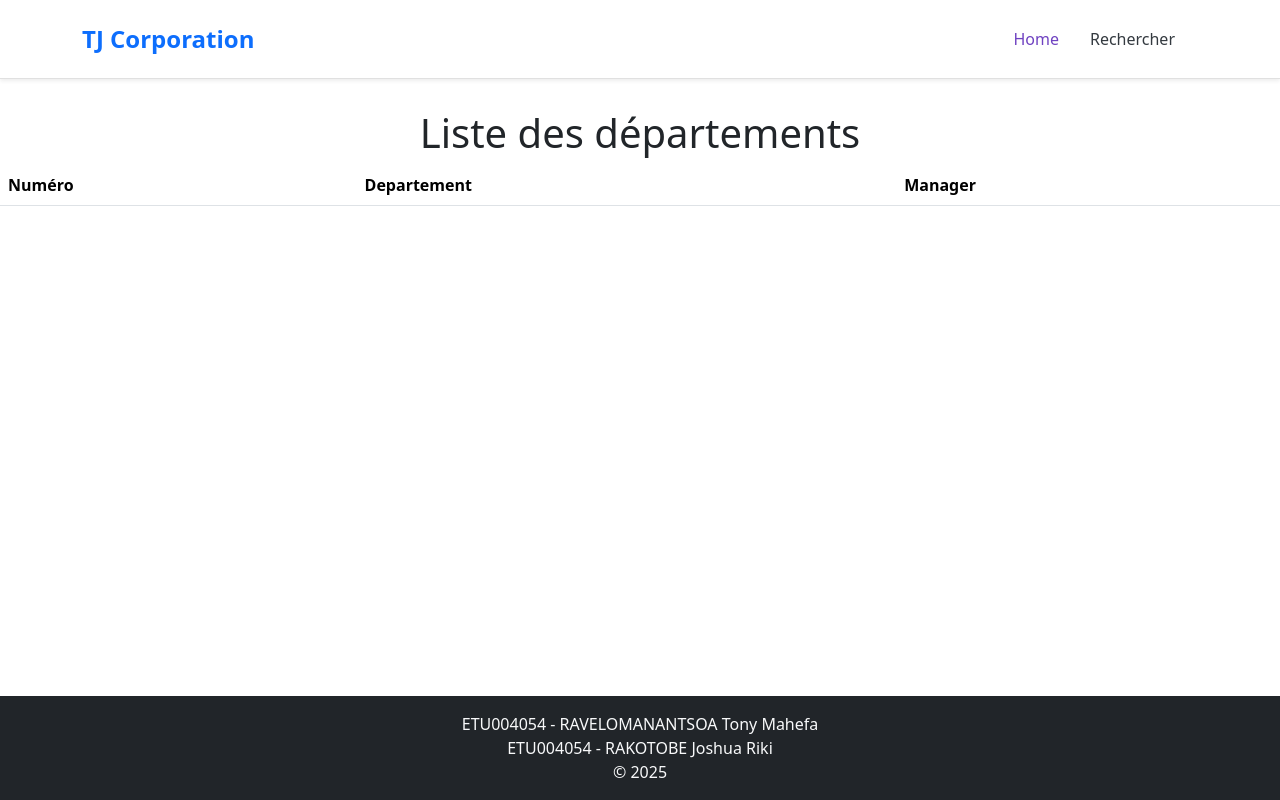
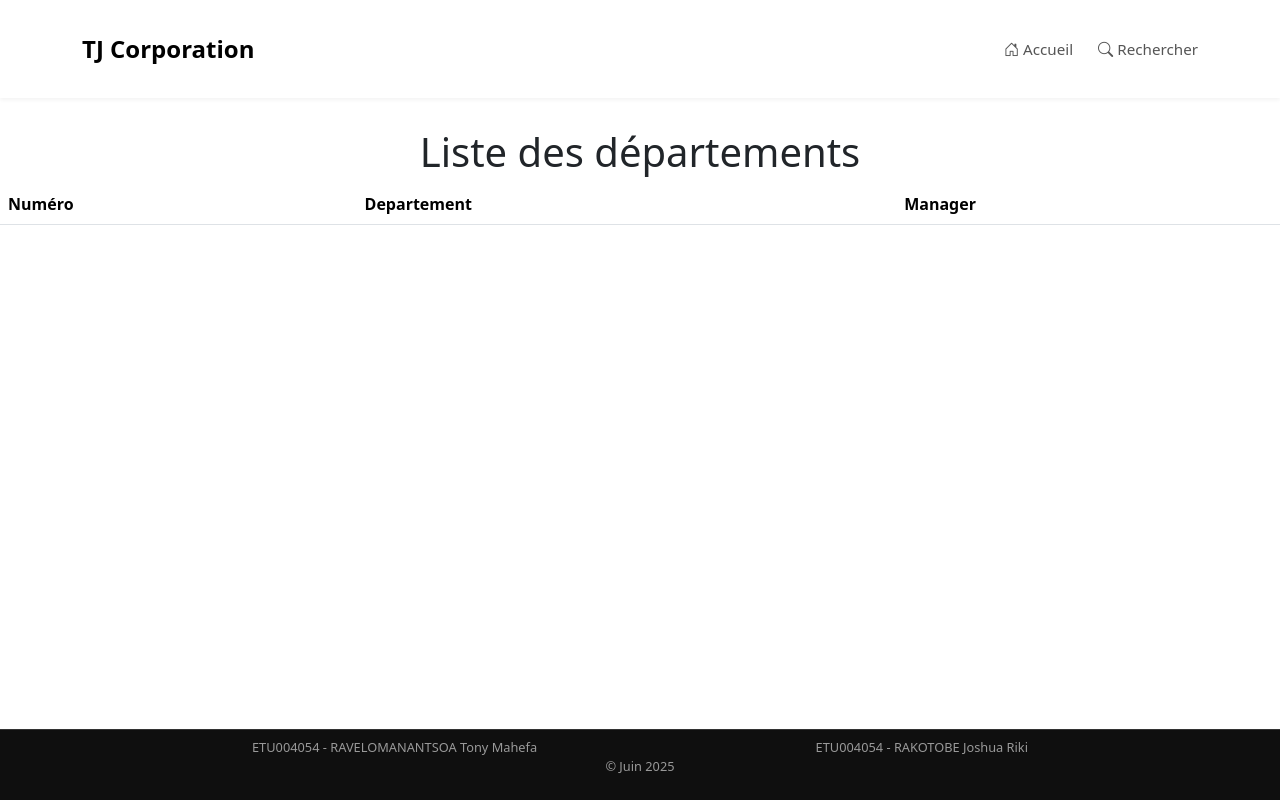
Before and after one commit to Dahimatsu/TP-Employees, a PHP site: page /pages/modele.php?page=accueil in a window 1280 px wide. Run offline with PHP 8.4, Linux system fonts and the light colour scheme; data that the repository does not hold is empty.

Commit message:
Pagination V3

```diff
--- a/assets/css/style.css
+++ b/assets/css/style.css
@@ -4,6 +4,44 @@ body {
 
 header {
   margin-bottom: 30px;
+}
+
+main {
+  padding-bottom: 20px;
+}
+
+.main-header-nav {
+  background-color: #fff;
+  box-shadow: 0 2px 4px rgba(0, 0, 0, 0.05);
+  padding: 15px 0;
+}
+
+.header-logo {
+  font-weight: bold;
+  font-size: 1.5rem;
+  color: #000;
+  text-decoration: none;
+}
+
+.header-nav-links ul {
+  gap: 25px;
+}
+
+.header-nav-links a {
+  color: #555;
+  text-decoration: none;
+  font-size: 0.95rem;
+  padding: 5px 0;
+  transition: color 0.3s ease;
+}
+
+.header-nav-links a:hover {
+  color: #000;
+}
+
+.support-link i {
+  margin-left: 5px;
+  font-size: 1.1rem;
 }
 
 .navbar {
@@ -26,16 +64,6 @@ header {
   color: #6f42c1 !important;
   position: relative;
 }
-
-/* .navbar-nav .nav-link.active::after {
-  content: '';
-  position: absolute;
-  left: 0;
-  bottom: -5px;
-  width: 100%;
-  height: 2px;
-  background-color: #6f42c1;
-} */
 
 .navbar-text {
   color: #6f42c1 !important;
@@ -203,9 +231,34 @@ h1 strong {
 .fixed-col-emp {
   position: sticky;
   left: 15%;
-      align-self: flex-start; /* Important pour le comportement sticky */
+  align-self: flex-start;
 }
 
 .emp {
   padding-top: 60px;
 }
+
+.main-footer {
+  background-color: #1a1a1a;
+  color: #d3d3d3;
+  font-size: 0.9rem;
+}
+
+.main-footer .container {
+  max-width: 100vh;
+}
+
+.footer-bottom-bar {
+  background-color: #0f0f0f;
+  border-top: 1px solid #333;
+  color: #999;
+  font-size: 0.8rem;
+}
+
+.footer-bottom-bar .legal-links a:hover {
+  color: #fff;
+}
+
+tbody a {
+  text-decoration: none;
+}
--- a/includes/fonctions.php
+++ b/includes/fonctions.php
@@ -198,3 +198,8 @@ function formatSalaire($salaire)
     $formatted = number_format($salaire, 2, ',', ' ');
     return $formatted . ' €';
 }
+
+function formatNumber($number)
+{
+    return number_format($number, 0, ',', ' ');
+}
--- a/pages/modele.php
+++ b/pages/modele.php
@@ -17,21 +17,22 @@ $page = $_GET['page'];
 <body class="d-flex flex-column min-vh-100">
 
     <header>
-        <nav class="navbar navbar-expand-lg bg-white shadow-sm py-3">
-            <div class="container d-flex justify-content-between align-items-center">
-                <a class="navbar-brand fw-bold fs-4 text-primary" href="?page=accueil">
+        <nav class="main-header-nav">
+            <div class="container d-flex justify-content-between align-items-center py-3">
+                <a class="header-logo" href="?page=accueil">
                     TJ Corporation
                 </a>
-                <button class="navbar-toggler" type="button" data-bs-toggle="collapse" data-bs-target="#navbarNav" aria-controls="navbarNav" aria-expanded="false" aria-label="Toggle navigation">
-                    <span class="navbar-toggler-icon"></span>
-                </button>
-                <div class="collapse navbar-collapse justify-content-end" id="navbarNav">
-                    <ul class="navbar-nav ms-auto mb-2 mb-lg-0">
-                        <li class="nav-item">
-                            <a class="nav-link active" aria-current="page" href="modele.php?page=accueil">Home</a>
+                <div class="header-nav-links">
+                    <ul class="d-flex align-items-center mb-0 list-unstyled">
+                        <li>
+                            <a href="modele.php?page=accueil">
+                                <i class="bi bi-house-door"></i> Accueil
+                            </a>
                         </li>
-                        <li class="nav-item">
-                            <a class="nav-link" href="modele.php?page=rechercher">Rechercher</a>
+                        <li>
+                            <a href="modele.php?page=rechercher">
+                                <i class="bi bi-search"></i> Rechercher
+                            </a>
                         </li>
                     </ul>
                 </div>
@@ -43,12 +44,15 @@ $page = $_GET['page'];
         <?php require($page . '.php'); ?>
     </main>
 
-    <footer class="bg-dark py-3 mt-auto text-center text-light">
-        <p class="mb-0">ETU004054 - RAVELOMANANTSOA Tony Mahefa</p>
-        <p class="mb-0">ETU004054 - RAKOTOBE Joshua Riki</p>
-        <p class="mb-0">&copy; 2025</p>
+    <footer class="main-footer">
+        <div class="footer-bottom-bar text-center py-2">
+            <div class="container d-flex flex-wrap justify-content-center justify-content-md-between align-items-center">
+                <span class="copyright-text">ETU004054 - RAVELOMANANTSOA Tony Mahefa</span>
+                <span class="copyright-text">ETU004054 - RAKOTOBE Joshua Riki</span>
+            </div>
+            <p>&copy; Juin 2025</p>
+        </div>
     </footer>
-
     <script src="../assets/bootstrap/js/bootstrap.bundle.min.js"></script>
 
 </body>
```
Also changed, not shown: pages/departement.php (+26 -11 lines), pages/employe.php (+23 -5 lines), pages/rechercher.php (+29 -5 lines). Lines whose indentation alone changed are shown as unchanged.
